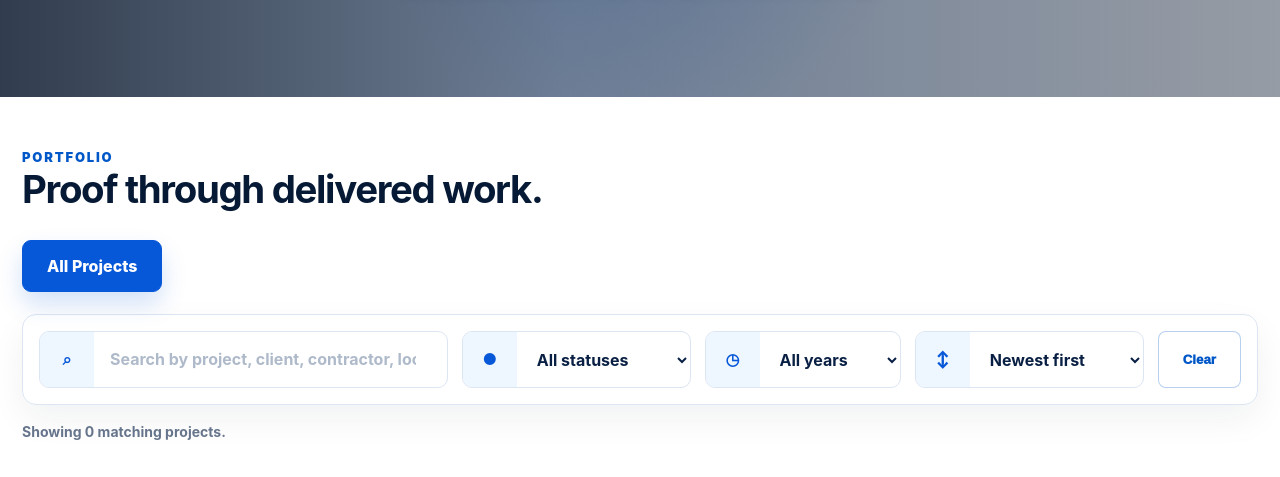
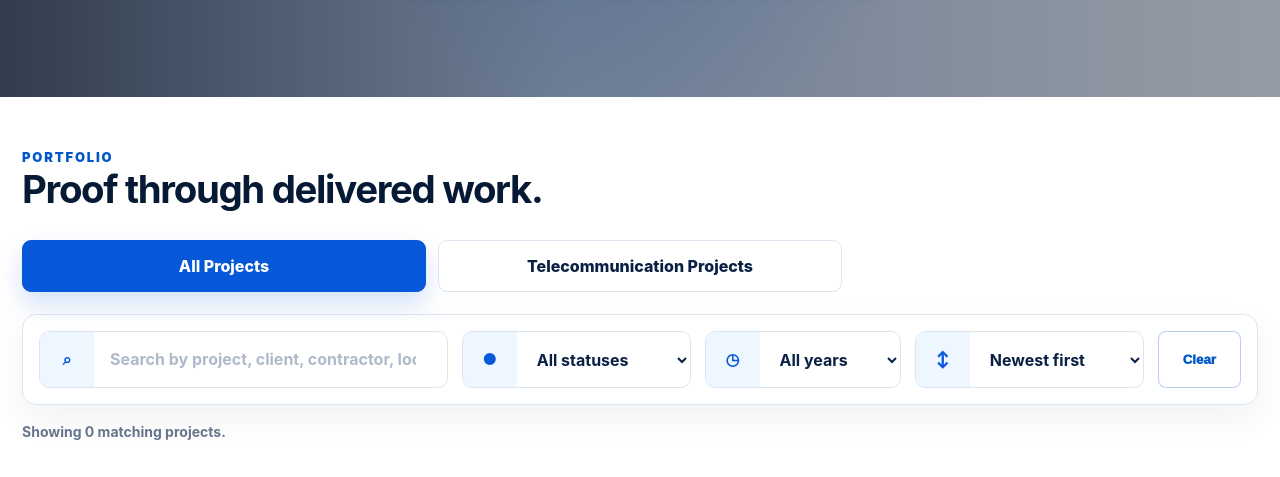
Before and after one commit to webXazim/sescco, a Django app: page /projects/ in a window 1280 px wide. Shown: the part 423-900 px from the top of the page. Run offline with Django 5.2, Linux system fonts and the light colour scheme; data comes from the database, SQL or seed files in the repository; data that the repository does not hold is empty; some libraries are stand-ins or nearby versions.

Commit message:
ui refine

```diff
--- a/apps/core/templatetags/localization.py
+++ b/apps/core/templatetags/localization.py
@@ -1672,6 +1672,7 @@ STATIC_TRANSLATIONS.setdefault("ar", {}).update({
     "Architectural & Fitout Projects": "مشاريع الأعمال المعمارية والتشطيبات",
     "Civil Projects": "المشاريع المدنية",
     "Electrical Projects": "المشاريع الكهربائية",
+    "Telecommunication Projects": "مشاريع الاتصالات",
     "Fitout Projects": "مشاريع التشطيبات",
     "Core Clients": "عملاء رئيسيون",
     "Company Documents": "مستندات الشركة",
@@ -1755,6 +1756,7 @@ STATIC_TRANSLATIONS.setdefault("zh-hans", {}).update({
     "Architectural & Fitout Projects": "建筑与装修项目",
     "Civil Projects": "土建项目",
     "Electrical Projects": "电气项目",
+    "Telecommunication Projects": "通信项目",
     "Fitout Projects": "装修项目",
     "Core Clients": "核心客户",
     "Company Documents": "公司文件",
--- a/apps/projects/views.py
+++ b/apps/projects/views.py
@@ -99,7 +99,7 @@ def project_list(request):
         "years": years,
         "sort": sort,
         "meta_title": "SESCCO Project Experience | Engineering & Contracting Portfolio",
-        "meta_description": "Review SESCCO electrical, civil, architectural fitout and industrial project experience across Saudi Arabia.",
+        "meta_description": "Review SESCCO electrical, telecommunication, civil, architectural fitout and industrial project experience across Saudi Arabia.",
     })
 
 
--- /dev/null
+++ b/static/css/project_category_tabs_220.css
@@ -0,0 +1,25 @@
+/* Upgrade 220 — balanced project-category layout after adding telecom. */
+@media (min-width: 901px){
+  .cms-page-projects-list .project-filter-tabs{
+    display: grid;
+    grid-template-columns: repeat(3, minmax(0, 1fr));
+  }
+
+  .cms-page-projects-list .project-filter-tab{
+    width: 100%;
+    min-width: 0;
+    padding-inline: 18px;
+    text-align: center;
+  }
+}
+
+@media (min-width: 761px) and (max-width: 900px){
+  .cms-page-projects-list .project-filter-tabs{
+    display: grid;
+    grid-template-columns: repeat(2, minmax(0, 1fr));
+  }
+
+  .cms-page-projects-list .project-filter-tab{
+    width: 100%;
+  }
+}
--- a/templates/base.html
+++ b/templates/base.html
@@ -57,6 +57,7 @@
   <link rel="stylesheet" href="{% static 'css/mobile_site_polish_203.css' %}?v=mobile-site-polish-207">
   <link rel="stylesheet" href="{% static 'css/client_logo_rail_218.css' %}?v=client-logo-rail-218">
   <link rel="stylesheet" href="{% static 'css/vendor_company_logos_219.css' %}?v=vendor-company-logos-219">
+  <link rel="stylesheet" href="{% static 'css/project_category_tabs_220.css' %}?v=project-category-tabs-220">
   <style>
     :root {
       --primary: {{ theme.primary_color|default:'#0758d8' }};
```
Also changed, not shown: apps/core/management/commands/seed_localization.py (+10 -2 lines), apps/core/management/commands/seed_site.py (+6 -6 lines), apps/projects/migrations/0006_add_telecommunication_project_category.py (added).
